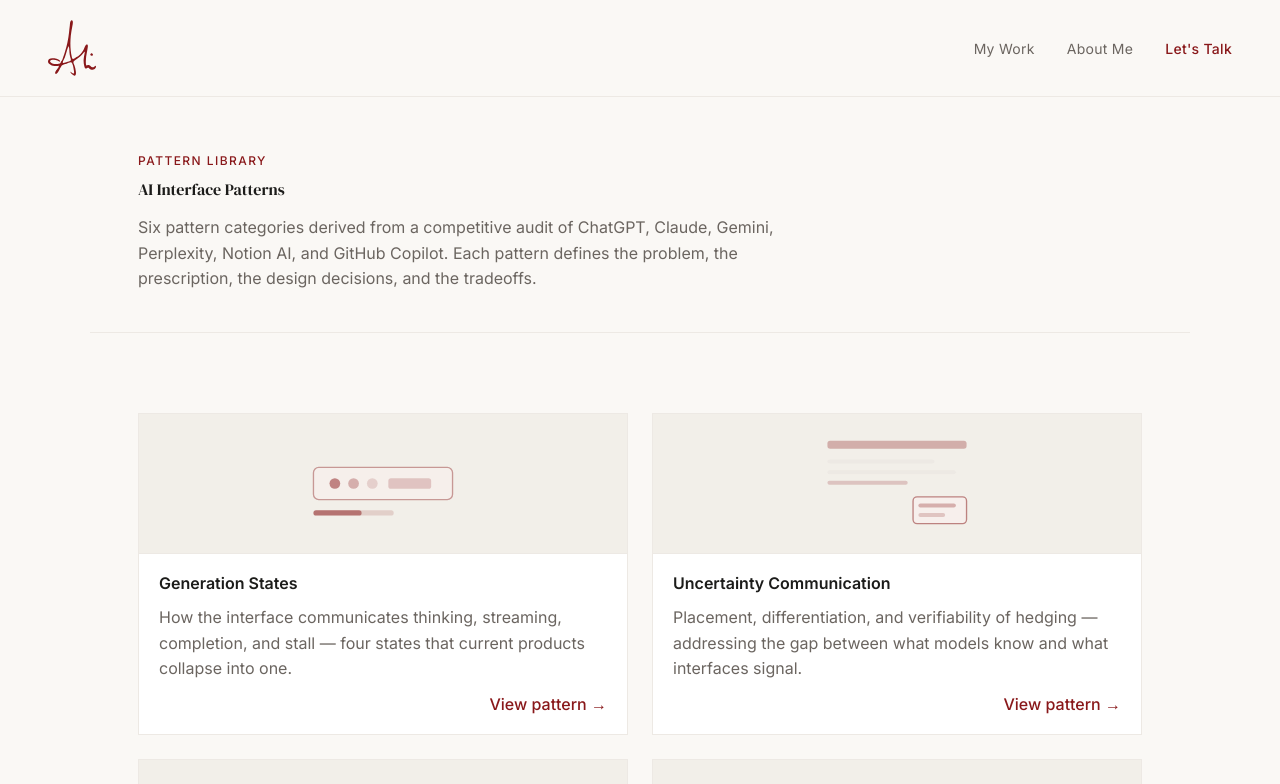
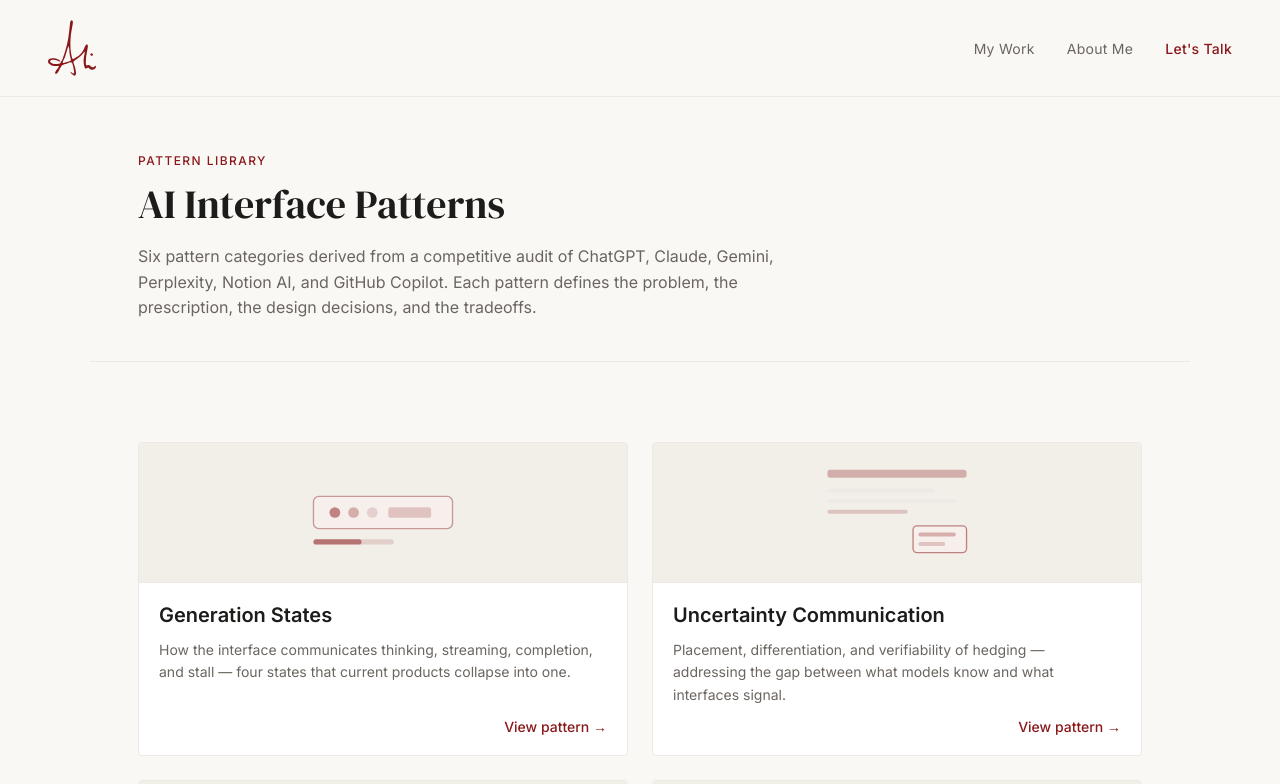
Before and after one commit to alikhandesign/alikhandesign.com, a Next.js app: page /patterns in a window 1280 px wide. Shown: the top 784 px of the page. Built offline with nearby package versions, Linux system fonts and the light colour scheme.

Commit message:
refactor(tokens): rename --text-* to --font-size-*, --radius to --radius-sm/lg, fix stale color tokens

```diff
--- a/app/patterns/page.tsx
+++ b/app/patterns/page.tsx
@@ -111,10 +111,10 @@ export default function PatternsIndex() {
     <div style={{ maxWidth: 'var(--max-w)', margin: '0 auto' }}>
       <div className="page-header">
         <p className="eyebrow" style={{ marginBottom: 'var(--space-3)' }}>Pattern Library</p>
-        <h1 className="font-serif" style={{ fontSize: 'var(--text-4xl)', fontWeight: 400, lineHeight: 'var(--line-height-tight)', marginBottom: 'var(--space-4)', color: 'var(--color-text)' }}>
+        <h1 className="font-serif" style={{ fontSize: 'var(--font-size-4xl)', fontWeight: 400, lineHeight: 'var(--line-height-tight)', marginBottom: 'var(--space-4)', color: 'var(--color-text)' }}>
           AI Interface Patterns
         </h1>
-        <p style={{ fontSize: 'var(--text-md)', color: 'var(--color-text-muted)', lineHeight: 'var(--line-height-normal)', maxWidth: 640 }}>
+        <p style={{ fontSize: 'var(--font-size-md)', color: 'var(--color-text-muted)', lineHeight: 'var(--line-height-normal)', maxWidth: 640 }}>
           Six pattern categories derived from a competitive audit of ChatGPT, Claude, Gemini, Perplexity, Notion AI, and GitHub Copilot. Each pattern defines the problem, the prescription, the design decisions, and the tradeoffs.
         </p>
       </div>
@@ -125,7 +125,7 @@ export default function PatternsIndex() {
             <a key={p.slug} href={`/patterns/${p.slug}`} style={{ textDecoration: 'none' }}>
               <div className="work-card" style={{
                 border: '1px solid var(--color-border)',
-                borderRadius: 'var(--radius)',
+                borderRadius: 'var(--radius-sm)',
                 background: 'var(--color-surface)',
                 overflow: 'hidden',
                 display: 'flex',
@@ -137,14 +137,14 @@ export default function PatternsIndex() {
                   {p.svg}
                 </div>
                 <div style={{ padding: 'var(--space-5)', display: 'flex', flexDirection: 'column', gap: 'var(--space-3)', flex: 1 }}>
-                  <h2 style={{ fontSize: 'var(--text-xl)', fontWeight: 'var(--font-weight-semibold)', color: 'var(--color-text)', lineHeight: 'var(--line-height-tight)' }}>
+                  <h2 style={{ fontSize: 'var(--font-size-xl)', fontWeight: 'var(--font-weight-semibold)', color: 'var(--color-text)', lineHeight: 'var(--line-height-tight)' }}>
                     {p.title}
                   </h2>
-                  <p style={{ fontSize: 'var(--text-sm)', color: 'var(--color-text-muted)', lineHeight: 'var(--line-height-normal)', flex: 1 }}>
+                  <p style={{ fontSize: 'var(--font-size-sm)', color: 'var(--color-text-muted)', lineHeight: 'var(--line-height-normal)', flex: 1 }}>
                     {p.desc}
                   </p>
                   <div style={{ display: 'flex', justifyContent: 'flex-end' }}>
-                    <span style={{ fontSize: 'var(--text-sm)', color: 'var(--color-accent)', fontWeight: 'var(--font-weight-medium)' }}>
+                    <span style={{ fontSize: 'var(--font-size-sm)', color: 'var(--color-accent)', fontWeight: 'var(--font-weight-medium)' }}>
                       View pattern →
                     </span>
                   </div>
```
